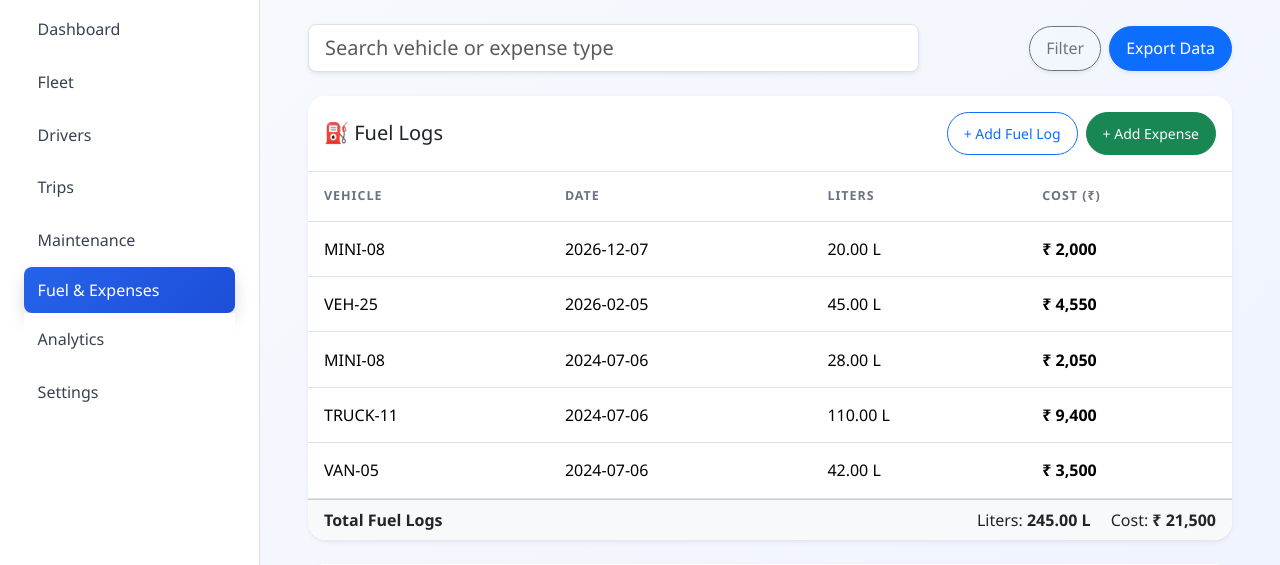
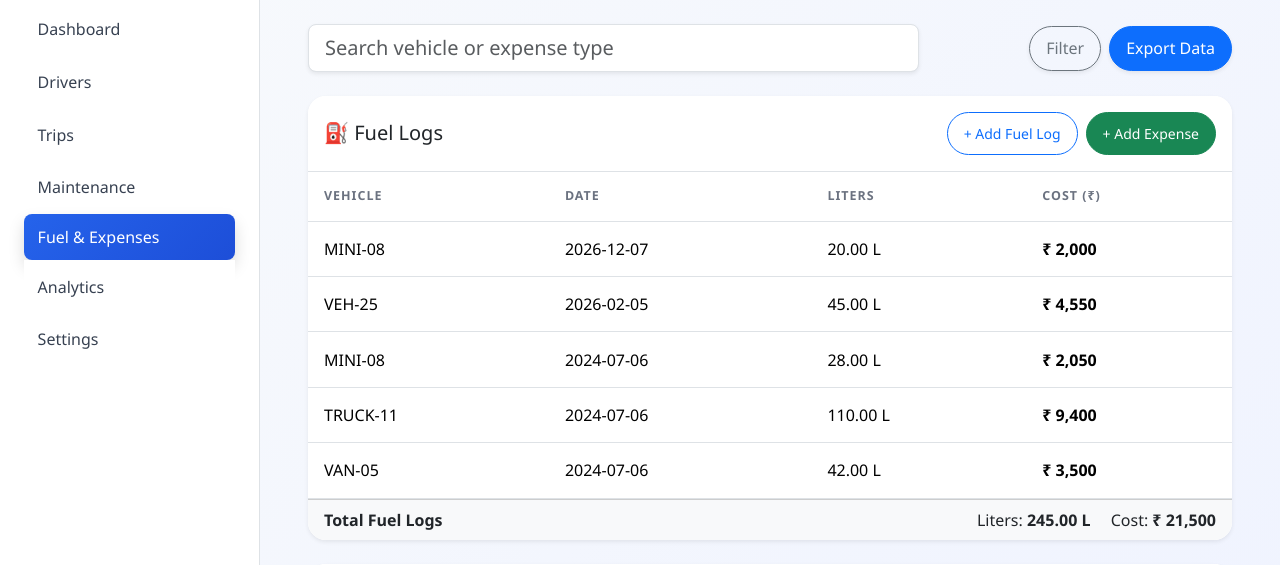
Before and after one commit to AayushiNagar07/Odoo-hackathon-2026, a Flask app: page /expenses in a window 1280 px wide. Shown: the part 131-696 px from the top of the page. Run offline with Flask 3, Linux system fonts and the light colour scheme; data comes from the database, SQL or seed files in the repository.

Commit message:
fixed a bug in sidebar

```diff
--- a/templates/dashboard.html
+++ b/templates/dashboard.html
@@ -16,7 +16,6 @@
                 <li class="list-group-item bg-primary text-white shadow custom-active rounded-3">
                     <a href="/dashboard" class="text-white py-2">Dashboard</a>
                 </li>
-                <li class="list-group-item"><a href="#" class="nav-link">Fleet</a></li>
                 <li class="list-group-item"><a href="/drivers" class="nav-link">Drivers</a></li>
                 <li class="list-group-item"><a href="/trips" class="nav-link">Trips</a></li>
                 <li class="list-group-item"><a href="#" class="nav-link">Maintenance</a></li>
--- a/templates/drivers.html
+++ b/templates/drivers.html
@@ -13,7 +13,6 @@
             <h5 class="sidebar-brand mb-4 pb-2 border-bottom">TransitOps</h5>
             <ul class="list-group list-group-flush sidebar-nav">
                 <li class="list-group-item"><a href="/dashboard" class="nav-link">Dashboard</a></li>
-                <li class="list-group-item"><a href="#" class="nav-link">Fleet</a></li>
                 <li class="list-group-item"><a href="/drivers" class="nav-link custom-active">Drivers</a></li>
                 <li class="list-group-item"><a href="/trips" class="nav-link">Trips</a></li>
                 <li class="list-group-item"><a href="#" class="nav-link">Maintenance</a></li>
--- a/templates/expenses.html
+++ b/templates/expenses.html
@@ -14,9 +14,8 @@
             <ul class="list-group list-group-flush custom-sidebar">
                 <li class="list-group-item"><a href="#" class="nav-link">TransitOps</a></li>
                 <li class="list-group-item"><a href="/dashboard" class="nav-link">Dashboard</a></li>
-                <li class="list-group-item"><a href="#" class="nav-link">Fleet</a></li>
-                <li class="list-group-item"><a href="#" class="nav-link">Drivers</a></li>
-                <li class="list-group-item"><a href="#" class="nav-link">Trips</a></li>
+                <li class="list-group-item"><a href="/drivers" class="nav-link">Drivers</a></li>
+                <li class="list-group-item"><a href="/trips" class="nav-link">Trips</a></li>
                 <li class="list-group-item"><a href="#" class="nav-link">Maintenance</a></li>
                 <li class="list-group-item bg-primary text-white shadow custom-active rounded-3">
                     <a href="#" class="text-white py-2">Fuel & Expenses</a>
```
